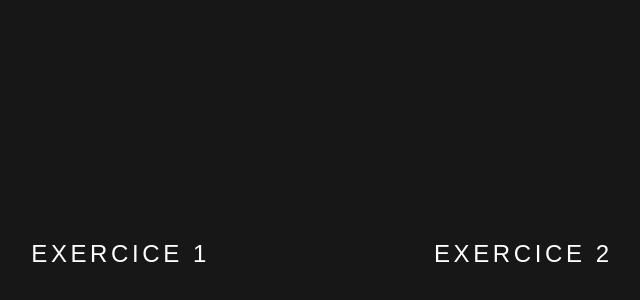
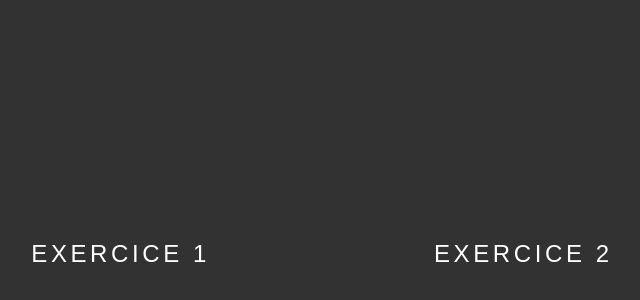
Before and after one commit to manu997/range-component, a Next.js app: page / in a window 1280 px wide. Shown: the part 162-462 px from the top of the page, without its empty margins (338-978 px from the left). Built offline with nearby package versions, Linux system fonts and the light colour scheme.

Commit message:
Change background color

```diff
--- a/src/styles/_variables.scss
+++ b/src/styles/_variables.scss
@@ -1,2 +1,2 @@
 $foreground: #ffffff;
-$background: #171717;
+$background: #323232;
```
